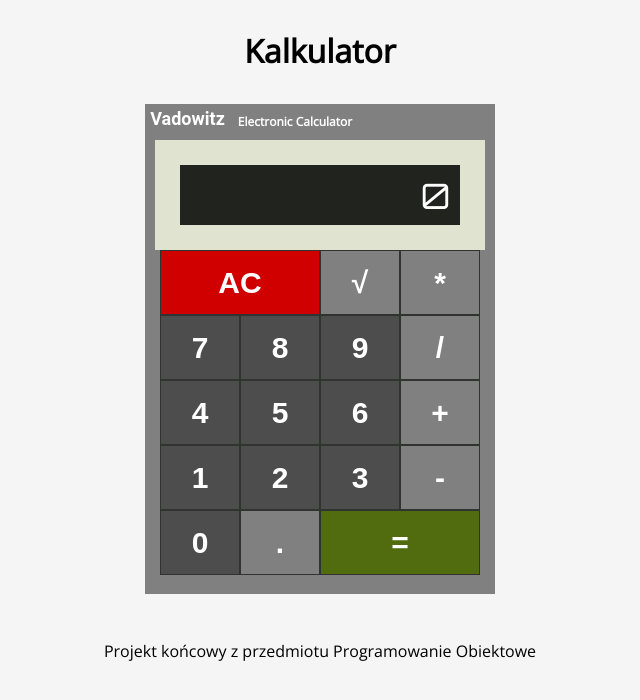
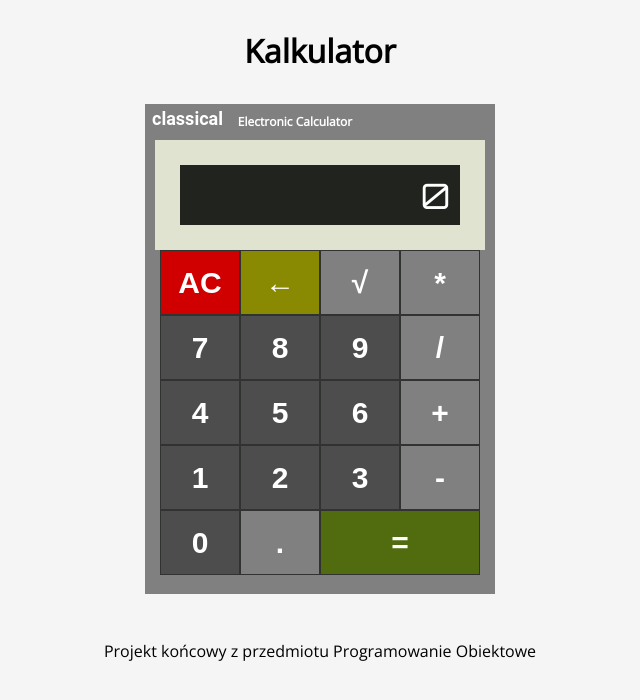
Before and after one commit to wojwozniak/oop-calculator, a React (Vite) app: page / in a window 1280 px wide. Shown: the top 700 px of the page, without its empty margins (320-960 px from the left). Built offline with nearby package versions, Linux system fonts and the light colour scheme.

Commit message:
add delete button

```diff
--- a/src/calculator/Main.tsx
+++ b/src/calculator/Main.tsx
@@ -28,7 +28,7 @@ const Main: React.FunctionComponent = () => {
   // - komponent Calculator (zawierający logikę kalkulatora i renderujący jego przyciski i ekran)
   return (
     <div id="app">
-      <p id="brand">Vadowitz</p>
+      <p id="brand">classical</p>
       <p id="brand-text">Electronic Calculator</p>
       <Calculator />
     </div>
--- a/src/calculator/buttonList.json
+++ b/src/calculator/buttonList.json
@@ -6,6 +6,10 @@
     {
         "name": "equals",
         "symbol": "="
+    },
+    {
+        "name": "del",
+        "symbol": "←"
     },
     {
         "name": "square",
--- a/src/calculator/handlers/action.ts
+++ b/src/calculator/handlers/action.ts
@@ -18,6 +18,7 @@
 export type action =
         | "AC"
         | "equals"
+        | "del"
         | "square"
         | "multiply"
         | "divide"
--- a/src/calculator/handlers/reducer.ts
+++ b/src/calculator/handlers/reducer.ts
@@ -28,6 +28,16 @@ import evaluator from './evaluator.ts';
  * @returns {string} - nowy stan aplikacji
  */
 const reducer = (state: string, action: action): string => {
+    // Usuwaniem zajmujemy się na samym początku
+    // (nie marnujemy zasobów na definiowanie zmiennych pomocniczych)
+    if(action == "del") {
+        if(state.length > 1) {
+            return state.slice(0, -1);
+        } else {
+            return "0";
+        }
+    }
+
     // Deklarujemy zmienne pomocnicze
     // Możemy je zadeklarować bez useState, ponieważ
     // jesteśmy wewnątrz reducera - będziemy używać ich tylko raz
--- a/src/index.css
+++ b/src/index.css
@@ -118,7 +118,7 @@ h1 {
   gap: 0px 0px;
   grid-auto-flow: row;
   grid-template-areas:
-    "AC AC square multiply"
+    "AC del square multiply"
     "seven eight nine divide"
     "four five six plus"
     "one two three minus"
@@ -172,6 +172,11 @@ h1 {
   background-color: gray;
 }
 
+.del {
+  grid-area: del;
+  background-color: rgb(137, 137, 2);
+}
+
 .divide {
   grid-area: divide;
   background-color: gray;
```
Also changed, not shown: todo.txt.
